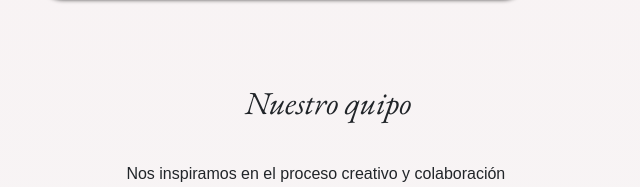
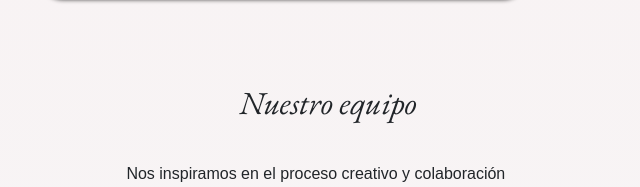
Before and after one commit to nahuelBulacio/PreEntrega3Bulacio, a website: page pages/nosotros.html in a window 1280 px wide. Shown: the part 820-1007 px from the top of the page, 640-1280 px from the left. Drawn offline with nearby package versions, Linux system fonts and the light colour scheme.

Commit message:
Corrigiendo errores de tipeo

```diff
--- a/pages/nosotros.html
+++ b/pages/nosotros.html
@@ -119,7 +119,7 @@
                 class="imagen-informacion2">
 
             <div class="informacion-3">
-                <h2 class="titulo-informacion">Nuestro quipo</h2>
+                <h2 class="titulo-informacion">Nuestro equipo</h2>
                 <p class="texto-informacion">Nos inspiramos en el proceso creativo y colaboración con los agricultores,
                     pescadores, productores y artesanos que brindan productos exclusivamente para Elegantis. Los equipos
                     de la cocina aseguran que el espíritu familiar y la modernidad vayan de la mano. El equipo de sala
```
